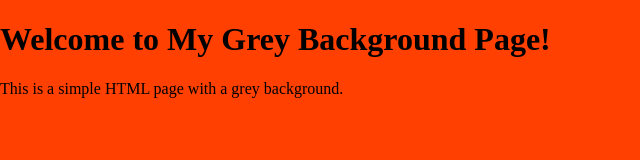
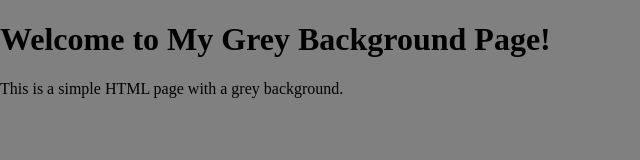
Before and after one commit to htech7x/my-ci-cd, a plain HTML site: page custom_folder/index.html in a window 1280 px wide. Shown: the whole page, without its empty margins (0-640 px from the left). Drawn offline with Linux system fonts and the light colour scheme.

Commit message:
Update index.html

```diff
--- a/custom_folder/index.html
+++ b/custom_folder/index.html
@@ -5,7 +5,7 @@
     <title>Grey Background Page</title>
     <style>
         body {
-            background-color: #ff4000; /* Grey color in hexadecimal */
+            background-color: #808080; /* Grey color in hexadecimal */
             margin: 0; /* Remove default margin */
             padding: 0; /* Remove default padding */
         }
```
